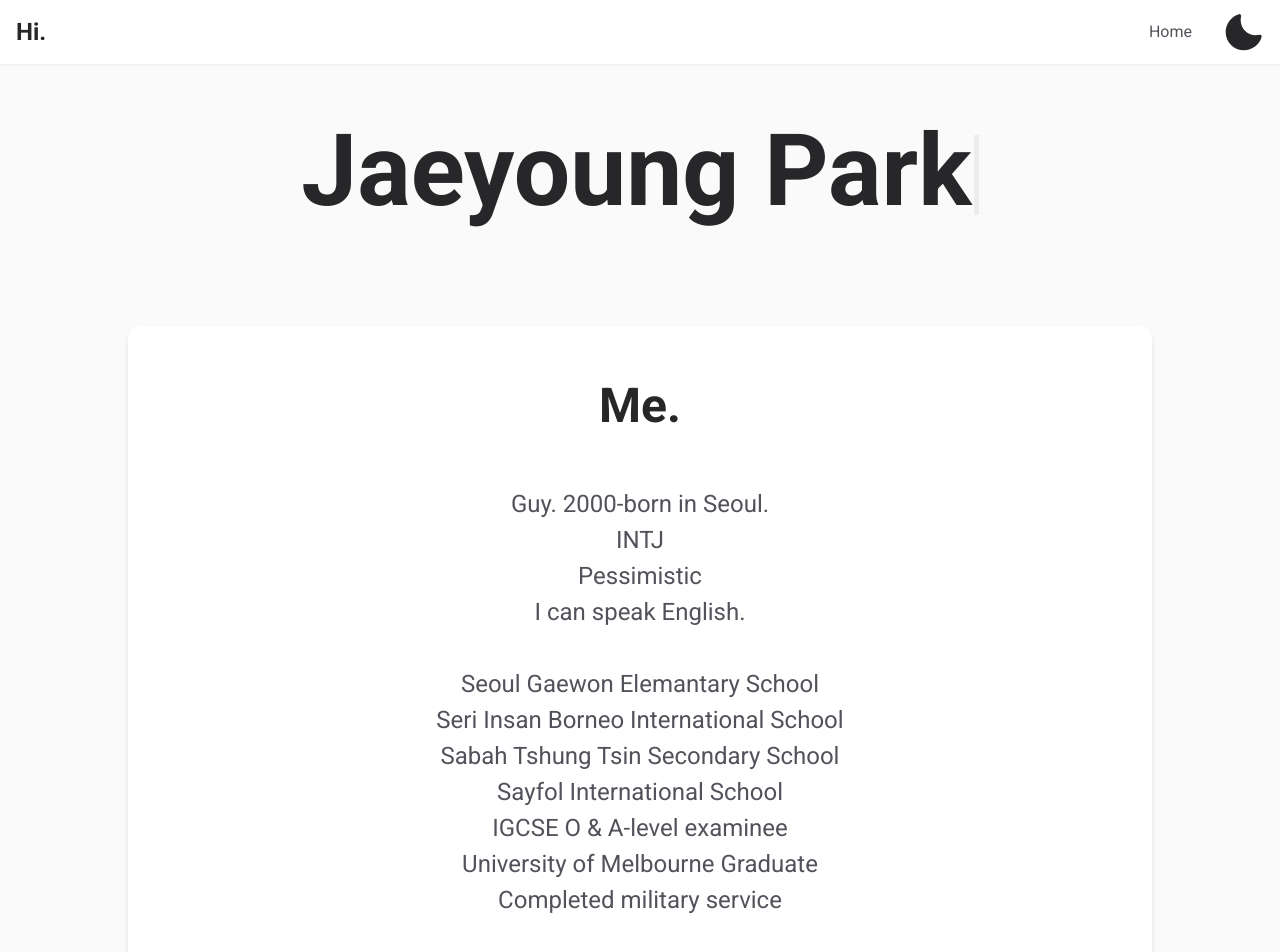
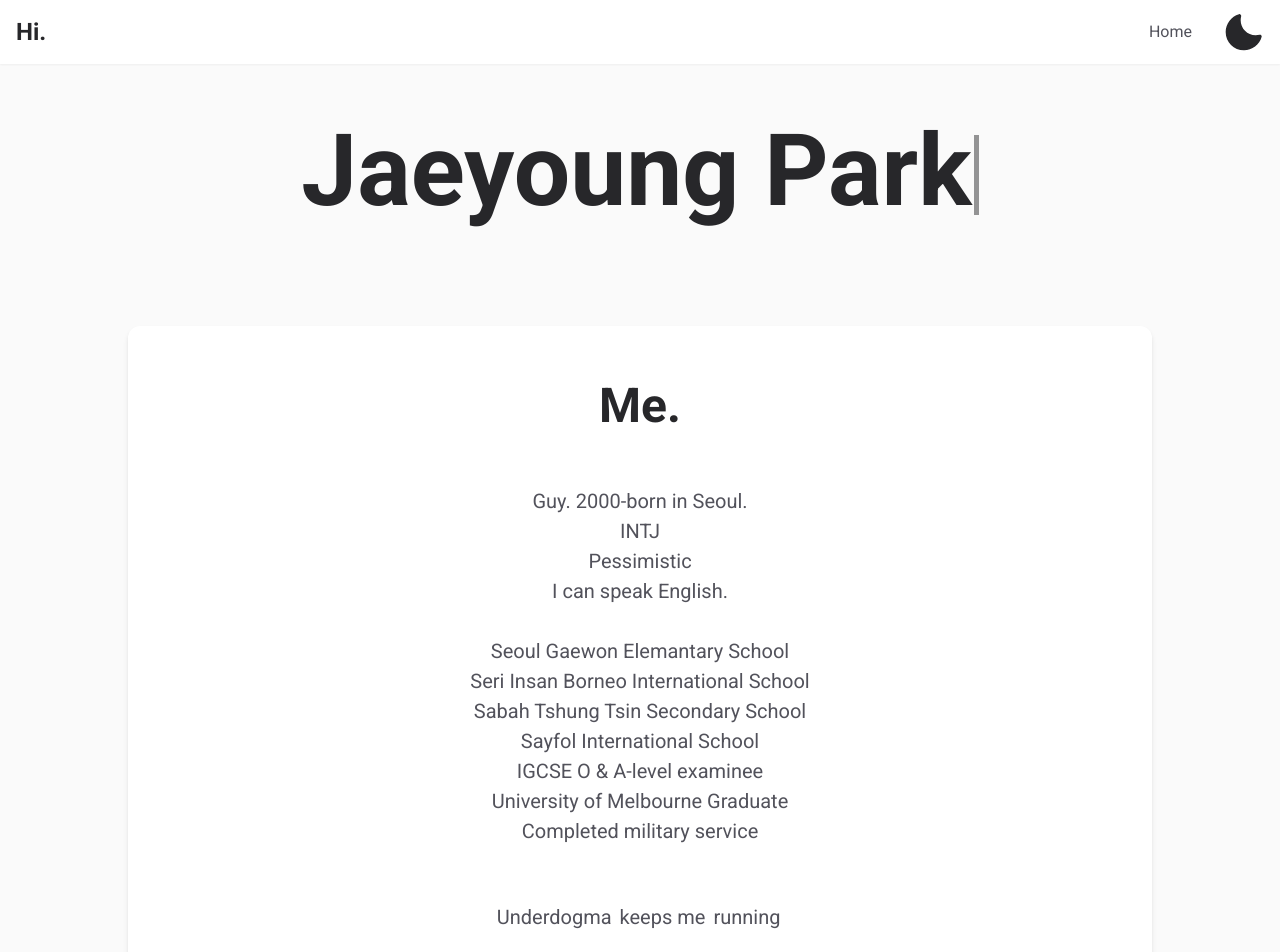
Before and after one commit to sttsspjy/myIdCard, a React (Vite) app: page / in a window 1280 px wide. Shown: the top 952 px of the page. Built offline with nearby package versions, Linux system fonts and the light colour scheme.

Commit message:
slot machine quotes

```diff
--- /dev/null
+++ b/src/components/SlotMachineText.tsx
@@ -0,0 +1,115 @@
+import { useState, useEffect } from 'react';
+import { Box, Text, Flex } from '@chakra-ui/react';
+import { motion, AnimatePresence } from 'framer-motion';
+
+interface SlotMachineTextProps {
+  firstWords: string[];
+  lastWords: string[];
+  staticText?: string;
+  interval?: number;
+  fontSize?: any;
+  color?: string;
+  darkModeColor?: string;
+}
+
+const SlotMachineText = ({
+  firstWords,
+  lastWords,
+  staticText = "keeps me",
+  interval = 3000,
+  fontSize = { base: "sm", md: "xl" },
+  color = "gray.600",
+  darkModeColor = "gray.300"
+}: SlotMachineTextProps) => {
+  const [currentFirstIndex, setCurrentFirstIndex] = useState(0);
+  const [currentLastIndex, setCurrentLastIndex] = useState(0);
+  const [, setIsChanging] = useState(false);
+
+  // Find the longest word in each array to set minimum width
+  const longestFirstWord = firstWords.reduce((a, b) => a.length > b.length ? a : b, "");
+  const longestLastWord = lastWords.reduce((a, b) => a.length > b.length ? a : b, "");
+
+  useEffect(() => {
+    const timer = setInterval(() => {
+      setIsChanging(true);
+
+      setTimeout(() => {
+        setCurrentFirstIndex((prevIndex) => (prevIndex + 1) % firstWords.length);
+        setCurrentLastIndex((prevIndex) => (prevIndex + 1) % lastWords.length);
+        setIsChanging(false);
+      }, 500); // Half the transition time
+
+    }, interval);
+
+    return () => clearInterval(timer);
+  }, [firstWords.length, lastWords.length, interval]);
+
+  // Animation variants
+  const variants = {
+    enter: { y: -20, opacity: 0 },
+    center: { y: 0, opacity: 1 },
+    exit: { y: 20, opacity: 0 }
+  };
+
+  return (
+    <Flex
+      width="100%"
+      justifyContent="center"
+      alignItems="center"
+      textAlign="center"
+      fontSize={fontSize}
+      color={color}
+      _dark={{ color: darkModeColor }}
+      my={2}
+      overflow="visible"
+    >
+      <Box
+        position="relative"
+        height="1.5em"
+        display="inline-block"
+        minWidth={`${longestFirstWord.length}ch`}
+        textAlign="right"
+      >
+        <AnimatePresence mode="wait">
+          <motion.div
+            key={currentFirstIndex}
+            initial="enter"
+            animate="center"
+            exit="exit"
+            variants={variants}
+            transition={{ duration: 0.5 } as any}
+            style={{ position: 'absolute', width: '100%', right: 0 }}
+          >
+            {firstWords[currentFirstIndex]}
+          </motion.div>
+        </AnimatePresence>
+      </Box>
+
+      <Text mx={2}>{staticText}</Text>
+
+      <Box
+        position="relative"
+        height="1.5em"
+        display="inline-block"
+        minWidth={`${longestLastWord.length}ch`}
+        textAlign="left"
+      >
+        <AnimatePresence mode="wait">
+          <motion.div
+            key={currentLastIndex}
+            initial="enter"
+            animate="center"
+            exit="exit"
+            variants={variants}
+            transition={{ duration: 0.5 } as any}
+            style={{ position: 'absolute', width: '100%', left: 0 }}
+          >
+            {lastWords[currentLastIndex]}
+          </motion.div>
+        </AnimatePresence>
+      </Box>
+    </Flex>
+  );
+};
+
+export default SlotMachineText;
--- a/src/components/TypewriterText.tsx
+++ b/src/components/TypewriterText.tsx
@@ -50,11 +50,6 @@ const TypewriterText = ({
     return () => clearInterval(cursorInterval);
   }, [cursorBlinkSpeed]);
 
-  // Calculate text width for centering
-  //const textLength = displayText.length;
-  //const fullTextLength = text.length;
-  //const progress = textLength / fullTextLength;
-
   // Responsive cursor size
   const cursorHeight = useBreakpointValue({ base: "40px", md: "80px" }) || "40px";
   const cursorWidth = useBreakpointValue({ base: "3px", md: "5px" }) || "3px";
--- a/src/pages/Home.tsx
+++ b/src/pages/Home.tsx
@@ -3,6 +3,7 @@ import { Link } from 'react-router-dom'
 import { FaFacebook, FaGithub, FaSteam } from 'react-icons/fa'
 import { motion, useAnimation } from 'framer-motion'
 import { useState, useEffect } from 'react'
+import SlotMachineText from '../components/SlotMachineText'
 
 const Home = () => {
   // State to track hover
@@ -128,15 +129,16 @@ Sabah Tshung Tsin Secondary School
 Sayfol International School
 IGCSE O & A-level examinee
 University of Melbourne Graduate
-Completed military service
+Completed military service`;
 
-Metacognition keeps me alive,
-Underdogma keeps me running,
-Hipsterism keeps me proud.
+  // Slot machine text arrays
+  const firstWords = ["Metacognition", "Underdogma", "Hipsterism", "Curiosity", "Pessimism"];
+  const lastWords = ["alive", "running", "proud", "dreaming", "objective"];
 
+  const additionalText = `
 Find me at the peak of "Mount Stupid".
 
-Everyone else is stupid.`
+Everyone else is stupid.`;
 
   // links
   const socialLinks = [
@@ -209,7 +211,7 @@ Everyone else is stupid.`
         </Box>
       </Box>
       <Text
-        fontSize={{ base: "13px", md: "2xl" }}
+        fontSize={{ base: "13px", md: "xl" }}
         color="gray.600"
         _dark={{ color: 'gray.300' }}
         maxW="10xl"
@@ -218,6 +220,31 @@ Everyone else is stupid.`
         px={{ base: 0, md: 0 }}
       >
         {bioText}
+      </Text>
+
+      {/* Slot Machine Text */}
+      <VStack spacing={1} width="100%">
+        <SlotMachineText
+          firstWords={firstWords}
+          lastWords={lastWords}
+          staticText="keeps me"
+          interval={3000}
+          fontSize={{ base: "13px", md: "xl" }}
+          color="gray.600"
+          darkModeColor="gray.300"
+        />
+      </VStack>
+
+      <Text
+        fontSize={{ base: "13px", md: "xl" }}
+        color="gray.600"
+        _dark={{ color: 'gray.300' }}
+        maxW="10xl"
+        whiteSpace="pre-line"
+        textAlign="center"
+        px={{ base: 0, md: 0 }}
+      >
+        {additionalText}
       </Text>
 
       {/* Icons */}
```
